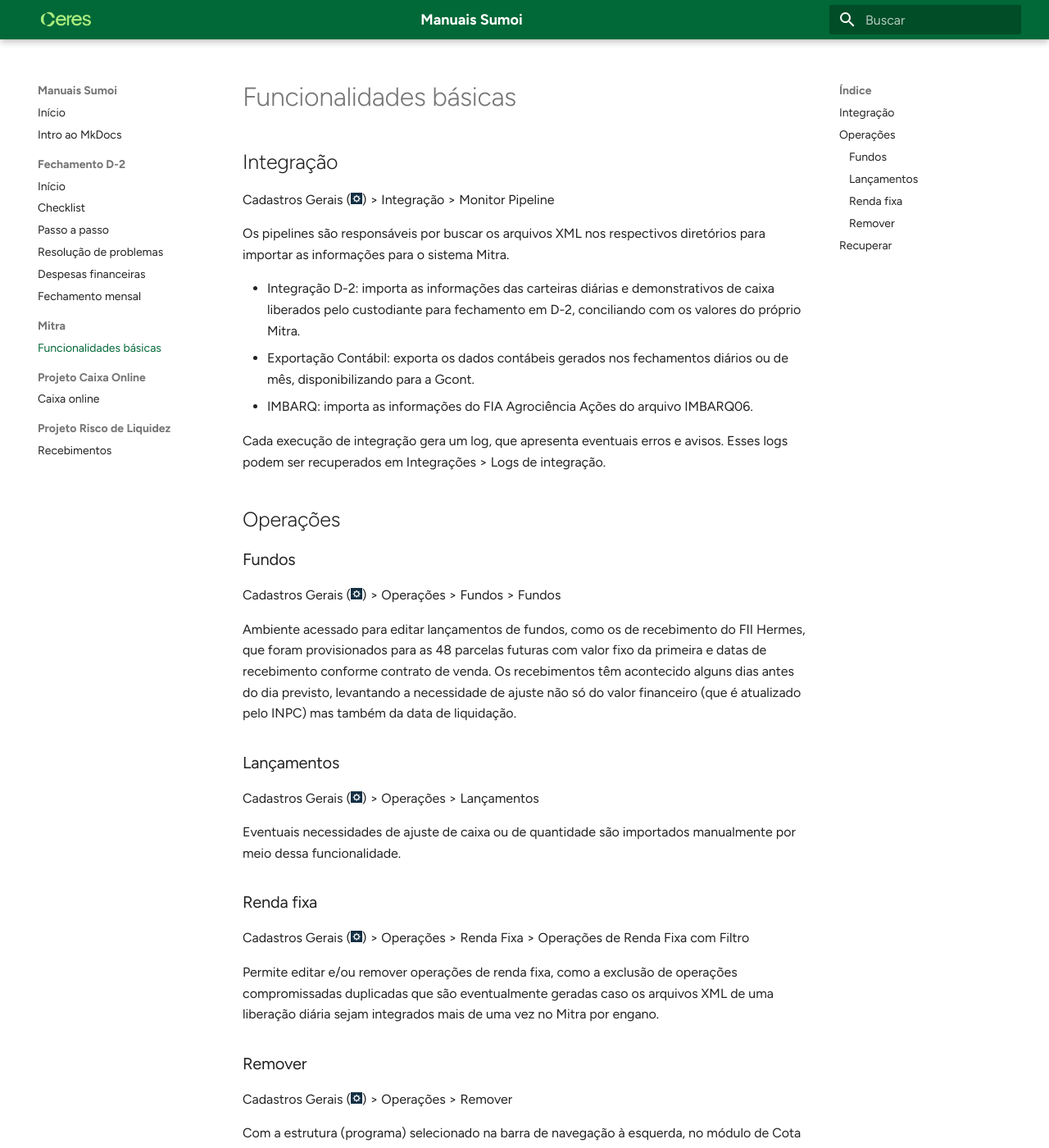
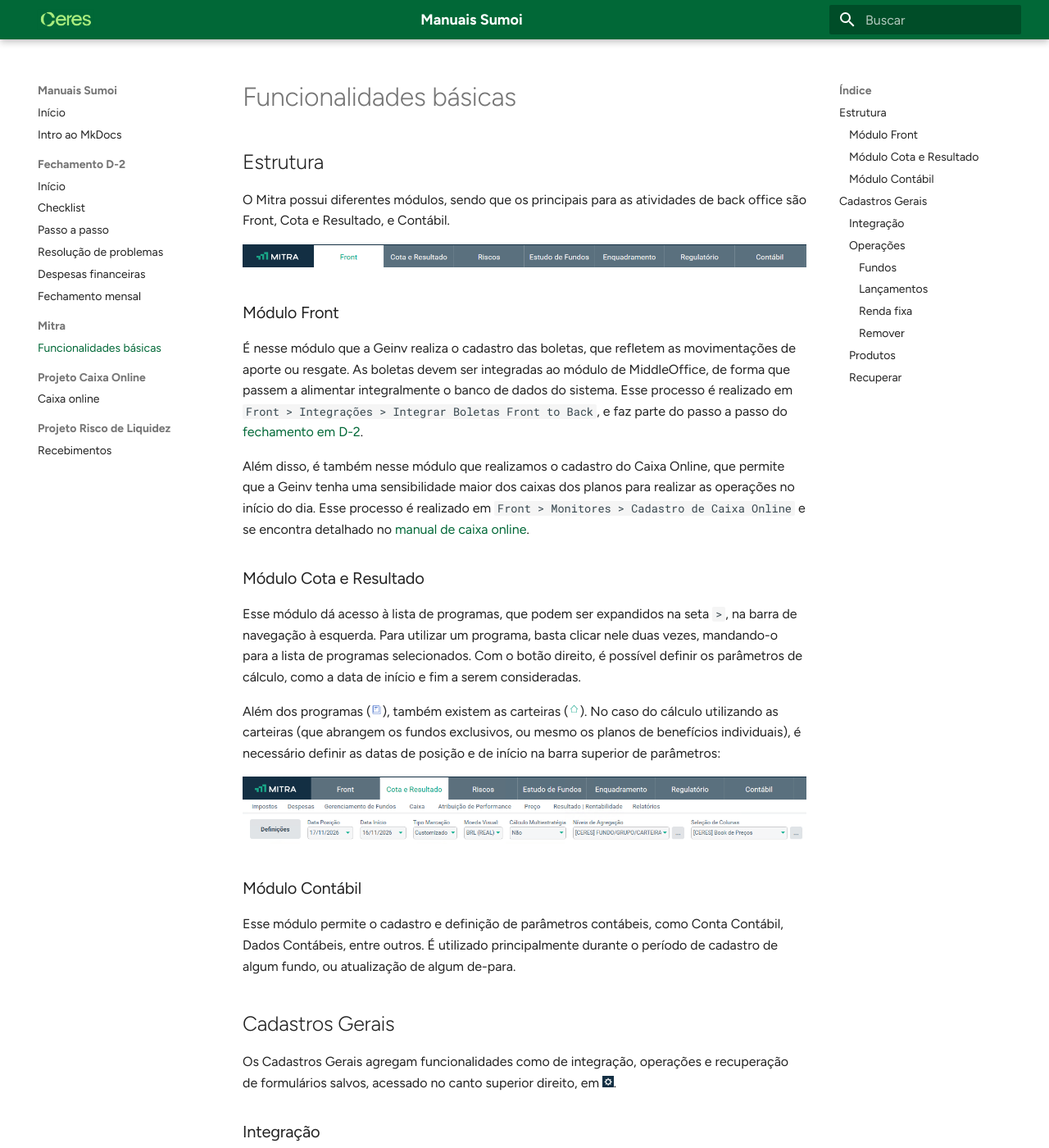
Before and after one commit to karinzitas/manuais, an MkDocs documentation site: the page built from docs/mitra/funcionalidades.md, in a window 1280 px wide and 1400 px high. Shown: the whole window at 82% size. Built offline with MkDocs 1.6.1 and Material for MkDocs 9.7.7, drawn with Linux system fonts in a browser that asks for light colours; some of the changed text lies outside the part shown.

Commit message:
Enhance functionalities documentation for Mitra modules
Updated functionalities section with detailed descriptions for each module, including Front, Cota e Resultado, Contábil, and operations related to funds and income.

```diff
--- a/docs/mitra/funcionalidades.md
+++ b/docs/mitra/funcionalidades.md
@@ -1,5 +1,29 @@
-## Integração
-Cadastros Gerais (![botao](../fechamento/imagens/botao_cadastros_gerais.png){width="2%"}) > Integração > Monitor Pipeline
+## Estrutura
+
+O Mitra possui diferentes módulos, sendo que os principais para as atividades de back office são Front, Cota e Resultado, e Contábil.
+
+![modulos](imagens/modulos.png)
+
+### Módulo Front
+É nesse módulo que a Geinv realiza o cadastro das boletas, que refletem as movimentações de aporte ou resgate. As boletas devem ser integradas ao módulo de MiddleOffice, de forma que passem a alimentar integralmente o banco de dados do sistema. Esse processo é realizado em <code>Front > Integrações > Integrar Boletas Front to Back</code>, e faz parte do passo a passo do [fechamento em D-2](../fechamento/2_manual.md).
+
+Além disso, é também nesse módulo que realizamos o cadastro do Caixa Online, que permite que a Geinv tenha uma sensibilidade maior dos caixas dos planos para realizar as operações no início do dia. Esse processo é realizado em <code>Front > Monitores > Cadastro de Caixa Online</code> e se encontra detalhado no [manual de caixa online](../proj_caixa/caixa_online.md).
+
+### Módulo Cota e Resultado
+Esse módulo dá acesso à lista de programas, que podem ser expandidos na seta <code>></code>, na barra de navegação à esquerda. Para utilizar um programa, basta clicar nele duas vezes, mandando-o para a lista de programas selecionados. Com o botão direito, é possível definir os parâmetros de cálculo, como a data de início e fim a serem consideradas.
+
+Além dos programas (![botao](imagens/botao_programa.png){width="2%"}), também existem as carteiras (![botao](../fechamento/imagens/botao_fundos.png){width="2%"}). No caso do cálculo utilizando as carteiras (que abrangem os fundos exclusivos, ou mesmo os planos de benefícios individuais), é necessário definir as datas de posição e de início na barra superior de parâmetros:
+
+![parametros](imagens/def_programas.png)
+
+### Módulo Contábil
+Esse módulo permite o cadastro e definição de parâmetros contábeis, como Conta Contábil, Dados Contábeis, entre outros. É utilizado principalmente durante o período de cadastro de algum fundo, ou atualização de algum de-para.
+
+## Cadastros Gerais
+Os Cadastros Gerais agregam funcionalidades como de integração, operações e recuperação de formulários salvos, acessado no canto superior direito, em ![botao](../fechamento/imagens/botao_cadastros_gerais.png){width="2%"}.
+
+### Integração
+Cadastros Gerais > Integração > Monitor Pipeline
 
 Os pipelines são responsáveis por buscar os arquivos XML nos respectivos diretórios para importar as informações para o sistema Mitra.
 
@@ -9,28 +33,30 @@ Os pipelines são responsáveis por buscar os arquivos XML nos respectivos diret
 
 Cada execução de integração gera um log, que apresenta eventuais erros e avisos. Esses logs podem ser recuperados em Integrações > Logs de integração.
 
-## Operações
-### Fundos
-Cadastros Gerais (![botao](../fechamento/imagens/botao_cadastros_gerais.png){width="2%"}) > Operações > Fundos > Fundos
+### Operações
+#### Fundos
+Cadastros Gerais > Operações > Fundos > Fundos
 
 Ambiente acessado para editar lançamentos de fundos, como os de recebimento do FII Hermes, que foram provisionados para as 48 parcelas futuras com valor fixo da primeira e datas de recebimento conforme contrato de venda. Os recebimentos têm acontecido alguns dias antes do dia previsto, levantando a necessidade de ajuste não só do valor financeiro (que é atualizado pelo INPC) mas também da data de liquidação.
 
-### Lançamentos
-Cadastros Gerais (![botao](../fechamento/imagens/botao_cadastros_gerais.png){width="2%"}) > Operações > Lançamentos
+#### Lançamentos
+Cadastros Gerais > Operações > Lançamentos
 
 Eventuais necessidades de ajuste de caixa ou de quantidade são importados manualmente por meio dessa funcionalidade.
 
-### Renda fixa
-Cadastros Gerais (![botao](../fechamento/imagens/botao_cadastros_gerais.png){width="2%"}) > Operações > Renda Fixa > Operações de Renda Fixa com Filtro
+#### Renda fixa
+Cadastros Gerais > Operações > Renda Fixa > Operações de Renda Fixa com Filtro
 
 Permite editar e/ou remover operações de renda fixa, como a exclusão de operações compromissadas duplicadas que são eventualmente geradas caso os arquivos XML de uma liberação diária sejam integrados mais de uma vez no Mitra por engano.
 
-### Remover
-Cadastros Gerais (![botao](../fechamento/imagens/botao_cadastros_gerais.png){width="2%"}) > Operações > Remover
+#### Remover
+Cadastros Gerais > Operações > Remover
 
 Com a estrutura (programa) selecionado na barra de navegação à esquerda, no módulo de Cota e Resultado, é possível remover as informações importadas e as informações geradas, em caso de duplicidade ou de reprocessamento: as informações importadas dizem respeito às informações integradas a partir dos arquivos XML, enquanto dentre as informações geradas estão os dados contábeis.
 
-## Recuperar
-Cadastros Gerais (![botao](../fechamento/imagens/botao_cadastros_gerais.png){width="2%"}) > Recuperar > Formulários salvos
+### Produtos
+
+### Recuperar
+Cadastros Gerais > Recuperar > Formulários salvos
 
 Toda execução do programa [RECON] FUNDAÇÃO CERES ou [CONTÁBIL] FUNDAÇÃO CERES gera um formulário salvo com os resultados, para serem consultados novamente sem a necessidade de realizar o cálculo inteiro. Os cálculos de conciliação e fechamento dos fundos exclusivos de gestão própria (FIA Agrociência e FIM Eros) não são salvos automaticamente.
```
